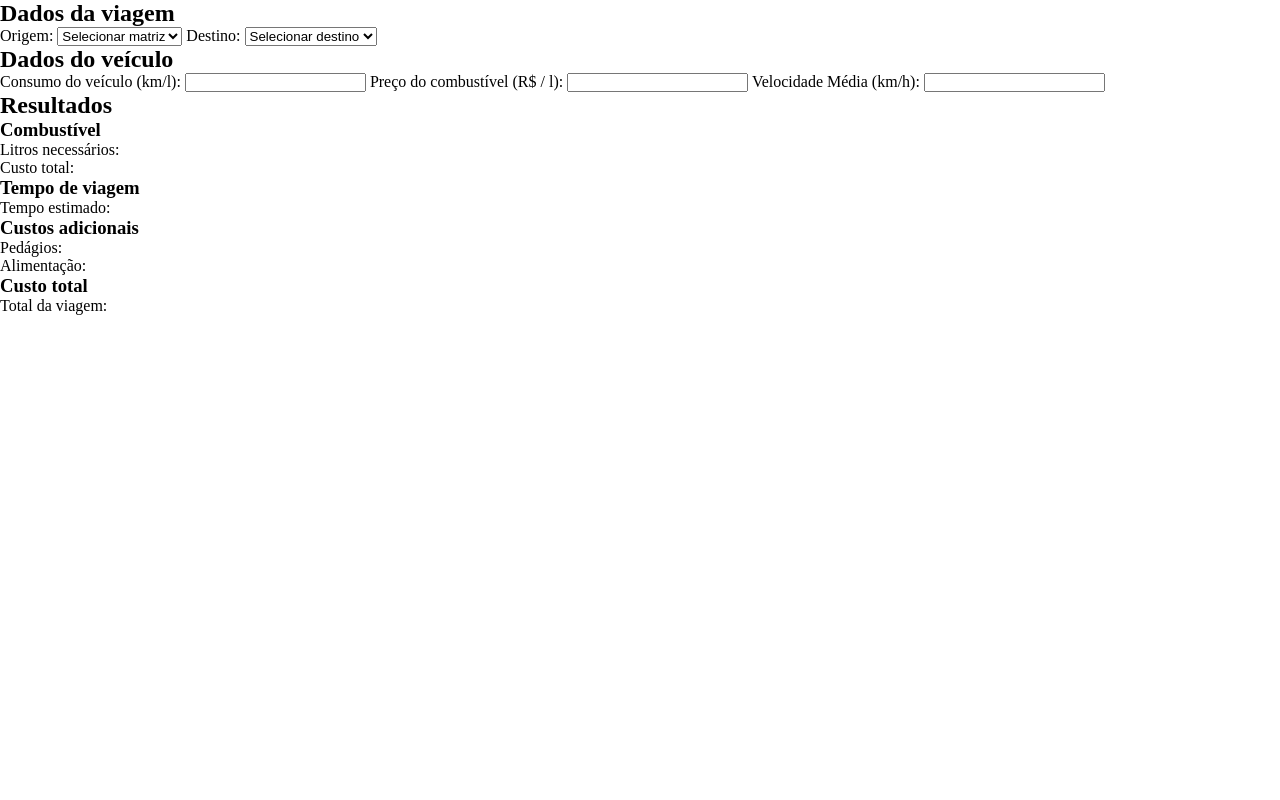
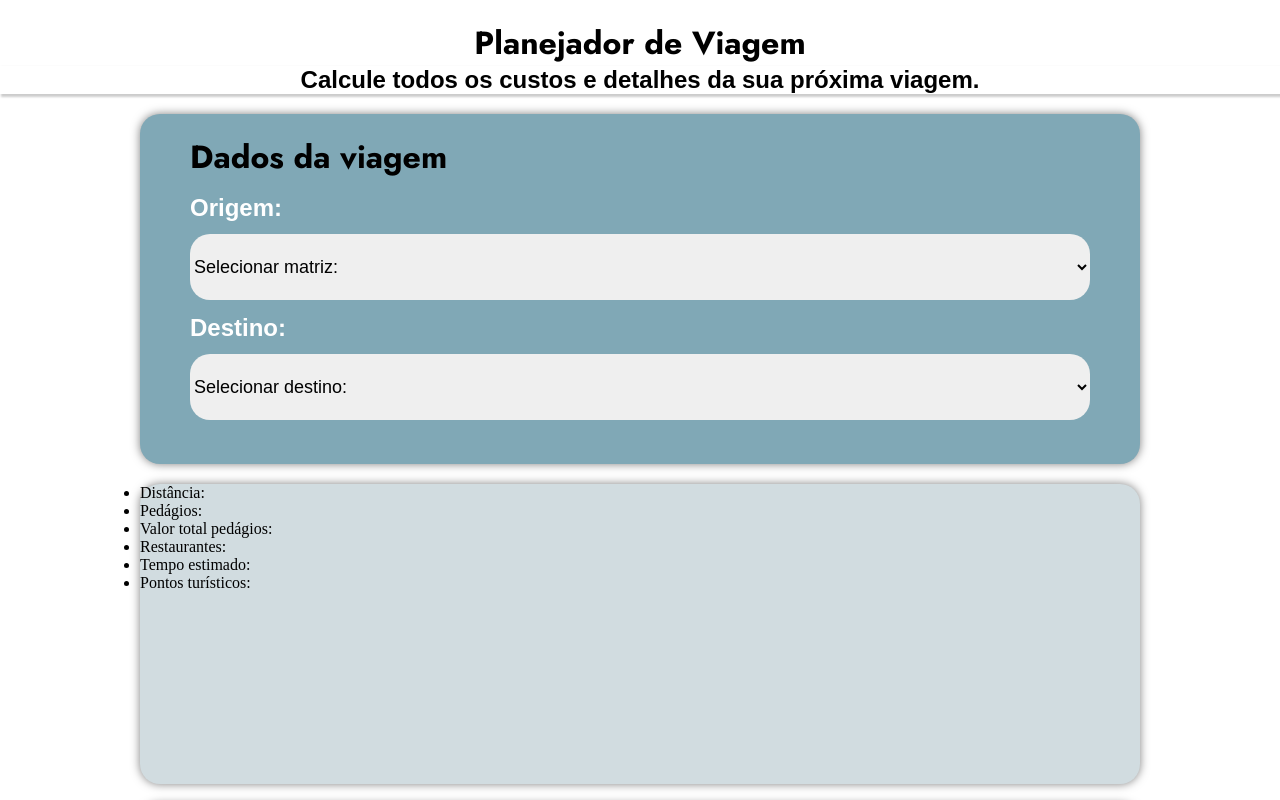
Before and after one commit to GiovanaCarrascosa/PRESTACAO-COMPRAS, a plain HTML site: page index.html in a window 1280 px wide. Shown: the top 800 px of the page. Drawn offline with Linux system fonts and the light colour scheme; a web font is replaced by a local one.

Commit message:
Feito a parte do css pertencente a mim e ajustes de todo o html

```diff
--- a/index.html
+++ b/index.html
@@ -22,7 +22,14 @@
 
 <body>
 
-    <main>
+    <header class="header">
+
+        <h1>Planejador de Viagem</h1>
+        <h3>Calcule todos os custos e detalhes da sua próxima viagem.</h3>
+
+    </header>
+
+    <main class="main-container">
 
         <!-- Form dos dados da viagem -->
         <section class="dados-viagem">
@@ -33,19 +40,31 @@
 
                 <label class="dados-viagem-origem" for="selectOrigem">Origem:</label>
                 <select class="dados-viagem-origem_select" id="selectOrigem" name="origem-viagem">
-                <option value="">Selecionar matriz</option>
+                    <option value="">Selecionar matriz:</option>
                 </select>
 
                 <label class="dados-viagem-destino" for="selectDestino">Destino:</label>
                 <select class="dados-viagem-destino_select" id="selectDestino" name="destino-viagem">
-                <option value="">Selecionar destino</option>
+                    <option value="">Selecionar destino:</option>
                 </select>
 
             </form>
 
         </section>
 
+        <!-- Container da lista de dados da viagem -->
+         <section class="lista-dados-viagem">
 
+             <ul>
+                <li>Distância:</li>
+                <li>Pedágios:</li>
+                <li>Valor total pedágios:</li>
+                <li>Restaurantes:</li>
+                <li>Tempo estimado:</li>
+                <li>Pontos turísticos:</li>
+            </ul>
+
+         </section>
 
         <!-- Form dos dados do veiculo   -->
         <section class="dados-veiculo">
@@ -57,11 +76,19 @@
                 <label class="dados-veiculo-consumo_label" for="consumo">Consumo do veículo (km/l):</label>
                 <input class="dados-veiculo-consumo_input" type="number" id="consumo">
 
-            <label class="dados-veiculo-combustivel_label" for="preco-combustivel">Preço do combustível (R$ / l):</label>
+                <label class="dados-veiculo-combustivel_label" for="preco-combustivel">Preço do combustível (R$ /
+                    l):</label>
                 <input class="dados-veiculo-combustivel_input" type="number" id="preco-combustivel">
 
                 <label class="dados-veiculo-velocidade_label" for="velocidade-media">Velocidade Média (km/h):</label>
                 <input class="dados-veiculo-velocidade_input" type="number" id="velocidade-media">
+
+                <div class="buttons">
+
+                    <button class="btn-calcular" id="btn-calcular">Calcular</button>
+                    <button class="btn-limpar" id="btn-limpar">Limpar</button>
+
+                </div>
 
             </form>
 
@@ -74,13 +101,13 @@
 
             <div class="resultados-combustivel_div">
                 <h3 class="resultados-combustivel_h3">Combustível</h3>
-                    <p class="resultados-combustivel-litros_p">Litros necessários:</p>
-                    <p class="resultados-combustivel-custo_p">Custo total:</p>
+                <p class="resultados-combustivel-litros_p" id="resultado-litros">Litros necessários:</p>
+                <p class="resultados-combustivel-custo_p" id="resultado-custo">Custo total:</p>
             </div>
 
             <div class="resultados-tempo-div">
                 <h3 class="resultados-tempo-viagem_h3">Tempo de viagem</h3>
-                    <p class="resultados-tempo-estimado_p">Tempo estimado:</p>
+                <p class="resultados-tempo-estimado_p" id="resultado-tempo">Tempo estimado:</p>
             </div>
 
             <div class="resultados-custos_div">
@@ -91,13 +118,18 @@
 
             <div class="resultados-totais_div">
                 <h3 class="resultados-custo-total_h3">Custo total</h3>
-                    <p class="resultados-custo-total-viagem_p">Total da viagem:</p>
+                <p class="resultados-custo-total-viagem_p" id="resultado-total">Total da viagem:</p>
             </div>
 
         </section>
 
     </main>
 
+    <footer class="footer">
+
+        <span class="nomes-footer"><strong>Nomes dos integrantes: Eduarda, Gabriel, Giovana, Lívia, Lucas e Maithe</strong></span>
+
+    </footer>
 
 </body>
 
--- a/styles/colors-fonts.css
+++ b/styles/colors-fonts.css
@@ -8,7 +8,8 @@
     --white: #ffffff;
     --container-data: #80A8B6;
     --container-results: #D1DCE0;
-    --main-title: #245161;
+    --main-title-and-hover-btns: #022A38;
+    --footer-and-btns: #245161;
 
     /* Variáveis de fontes */
     --jost-font: "Jost", sans-serif;
--- a/styles/global.css
+++ b/styles/global.css
@@ -0,0 +1,387 @@
+/* CONTAINER TODO */
+.main-container{
+
+    width: 100%;
+
+
+    align-content: center;
+    justify-items: center;
+
+}
+
+
+/* ///////////////////////////////////////////////////////////////////////////////////////////////////////////////////////////////////////////// */
+/* HEADER */
+.header{
+
+    width: 100%;
+    text-align: center;
+
+    margin-top: 20px;
+    margin-bottom: 20px;
+
+}
+
+.header h1{
+
+    color: var(--main-title-and-hover-btns);
+    font-size: var(--font-size-larger);
+    color: var(--main-title);
+    font-family: var(--jost-font);
+
+
+
+}
+
+.header h3{
+
+    font-size: var(--font-size-medium);
+    color: var(--black);
+    font-family: var(--jaldi-font);
+
+    box-shadow: 2px 2px 2px 1px rgb(0 0 0 / 20%);
+
+}
+
+
+/* ///////////////////////////////////////////////////////////////////////////////////////////////////////////////////////////////////////////// */
+/* CONTAINER DE INSERIR OS DADOS DA VIAGEM */
+.dados-viagem{
+
+    width: 1000px;
+    height: 350px;
+    background-color: var(--container-data);
+    border-radius: 20px;
+
+    display: flex;
+    flex-direction: column;
+    box-shadow: 0 0 10px rgba(0, 0, 0, 0.5);
+
+    position: relative;
+    transition: transform 0.3s ease;
+
+}
+
+.dados-viagem:hover{
+
+    transform: scale(1.02);
+
+}
+
+.dados-viagem_titulo{
+
+    color: var(--black);
+    font-family: var(--jost-font);
+    font-size: var(--font-size-larger);
+
+    position: absolute;
+    left: 50px;
+    top: 20px;
+}
+
+.dados-viagem-origem{
+
+    color: var(--white);
+    font-family: var(--jaldi-font);
+    font-size: var(--font-size-medium);
+    font-weight: bold;
+
+    position: absolute;
+    left: 50px;
+    top: 80px;
+
+}
+
+.dados-viagem-origem_select{
+
+    width: 900px;
+    height: 66px;
+
+    border-radius: 20px;
+    border: none;
+
+    position: absolute;
+    left: 50px;
+    top: 120px;
+
+    color: var(--black);
+    font-family: var(--jaldi-font);
+    font-size: var(--font-size-smaller);
+}
+
+.dados-viagem-destino{
+
+    color: var(--white);
+    font-family: var(--jaldi-font);
+    font-size: var(--font-size-medium);
+    font-weight: bold;
+
+    position: absolute;
+    left: 50px;
+    top: 200px;
+
+}
+
+.dados-viagem-destino_select{
+
+    width: 900px;
+    height: 66px;
+
+    border-radius: 20px;
+    border: none;
+
+    position: absolute;
+    left: 50px;
+    top: 240px;
+
+    color: var(--black);
+    font-family: var(--jaldi-font);
+    font-size: var(--font-size-smaller);
+
+}
+
+
+/* ///////////////////////////////////////////////////////////////////////////////////////////////////////////////////////////////////////////// */
+/* CONTAINER DA LISTA DOS DADOS DA VIAGEM */
+.lista-dados-viagem{
+
+    width: 1000px;
+    height: 300px;
+    background-color: var(--container-results);
+    border-radius: 20px;
+
+
+    display: flex;
+    flex-direction: column;
+    box-shadow: 0 0 10px rgba(0, 0, 0, 0.5);
+
+    position: relative;
+    transition: transform 0.3s ease;
+
+}
+
+.lista-dados-viagem:hover{
+
+    transform: scale(1.02);
+
+}
+
+
+/* ///////////////////////////////////////////////////////////////////////////////////////////////////////////////////////////////////////////// */
+/* CONTAINER DE DADOS DO VEÍCULO */
+.dados-veiculo{
+
+    width: 1000px;
+    height: 520px;
+    background-color: var(--container-data);
+    border-radius: 20px;
+
+    display: flex;
+    flex-direction: column;
+    box-shadow: 0 0 10px rgba(0, 0, 0, 0.5);
+
+    position: relative;
+    transition: transform 0.3s ease;
+
+}
+
+.dados-veiculo:hover{
+
+    transform: scale(1.02);
+}
+
+.dados-veiculo-titulo{
+
+    color: var(--black);
+    font-family: var(--jost-font);
+    font-size: var(--font-size-larger);
+
+    position: absolute;
+    left: 50px;
+    top: 20px;
+}
+
+.dados-veiculo-consumo_label{
+
+    color: var(--white);
+    font-family: var(--jaldi-font);
+    font-size: var(--font-size-medium);
+    font-weight: bold;
+
+    position: absolute;
+    left: 50px;
+    top: 80px;
+
+}
+
+.dados-veiculo-consumo_input{
+
+    width: 900px;
+    height: 66px;
+
+    border-radius: 20px;
+    border: none;
+
+    position: absolute;
+    left: 50px;
+    top: 120px;
+
+    color: var(--black);
+    font-family: var(--jaldi-font);
+    font-size: var(--font-size-smaller);
+}
+
+.dados-veiculo-combustivel_label{
+
+    color: var(--white);
+    font-family: var(--jaldi-font);
+    font-size: var(--font-size-medium);
+    font-weight: bold;
+
+    position: absolute;
+    left: 50px;
+    top: 200px;
+
+}
+
+.dados-veiculo-combustivel_input{
+
+    width: 900px;
+    height: 66px;
+
+    border-radius: 20px;
+    border: none;
+
+    position: absolute;
+    left: 50px;
+    top: 240px;
+
+    color: var(--black);
+    font-family: var(--jaldi-font);
+    font-size: var(--font-size-smaller);
+}
+
+.dados-veiculo-velocidade_label{
+
+    color: var(--white);
+    font-family: var(--jaldi-font);
+    font-size: var(--font-size-medium);
+    font-weight: bold;
+
+    position: absolute;
+    left: 50px;
+    top: 320px;
+
+}
+
+.dados-veiculo-velocidade_input{
+
+    width: 900px;
+    height: 66px;
+
+    border-radius: 20px;
+    border: none;
+
+    position: absolute;
+    left: 50px;
+    top: 360px;
+
+    color: var(--black);
+    font-family: var(--jaldi-font);
+    font-size: var(--font-size-smaller);
+}
+
+.buttons {
+
+    display: flex;
+    justify-content: space-around;
+
+    position: relative;
+    top: 450px;
+
+    cursor: pointer;
+    transition: background-color 0.2s, transform 0.2s;
+
+}
+
+button:hover{
+
+    background-color: var(--main-title-and-hover-btns);
+
+
+}
+
+button:active{
+
+    transform: scale(0.97);
+
+}
+
+/* botoes */
+.btn-calcular, .btn-limpar{
+
+    width: 200px;
+    height: 50px;
+
+    background-color: var(--footer-and-btns);
+    color: var(--white);
+    border: none;
+    border-radius: 20px;
+
+    font-family: var(--jaldi-font);
+    font-size: var(--font-size-medium);
+    font-weight: bold;
+
+}
+
+
+/* ///////////////////////////////////////////////////////////////////////////////////////////////////////////////////////////////////////////// */
+/* ULTIMO CONTAINER DE RESULTADOS*/
+.resultados_section{
+
+    width: 1000px;
+    height: 300px;
+    background-color: var(--container-results);
+    border-radius: 20px;
+
+    display: flex;
+    flex-direction: column;
+    box-shadow: 0 0 10px rgba(0, 0, 0, 0.5);
+
+    position: relative;
+
+}
+
+/* ESPAÇAMENTO ENTRE OS CONTAINERS */
+.dados-viagem,
+.dados-veiculo,
+.resultados_section,
+.lista-dados-viagem {
+    margin-bottom: 20px; /* Adiciona uma margem de 20px na parte inferior de cada container */
+}
+
+
+/* ///////////////////////////////////////////////////////////////////////////////////////////////////////////////////////////////////////////// */
+/* FOOTER */
+.footer{
+
+    width: 100%;
+    height: 50px;
+    background-color: var(--footer-and-btns);
+
+}
+
+.footer, span{
+
+    align-content: center;
+
+}
+.nomes-footer{
+
+    color: var(--white);
+    font-family: var(--jaldi-font);
+    font-size: var(--font-size-smaller);
+
+    margin-left: 50px;
+
+}
```
Lines whose indentation alone changed are shown as unchanged.
